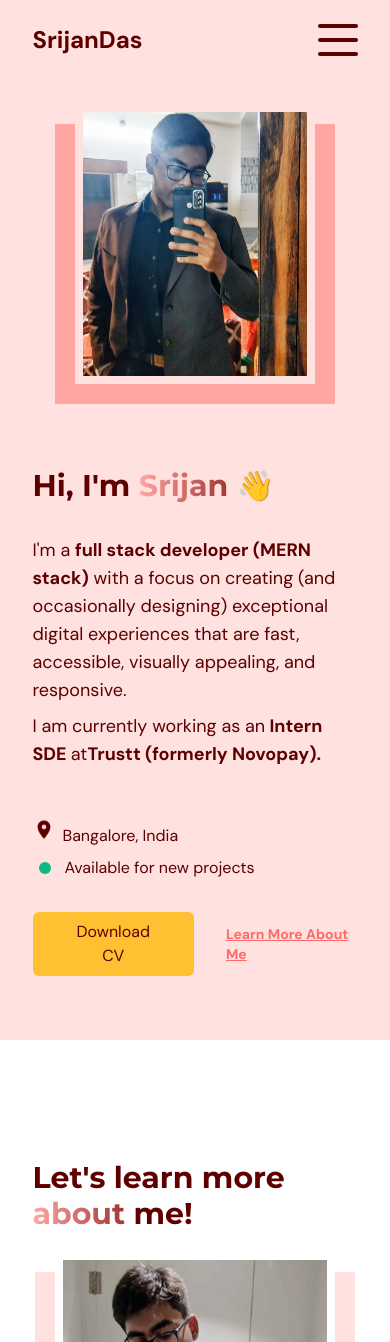
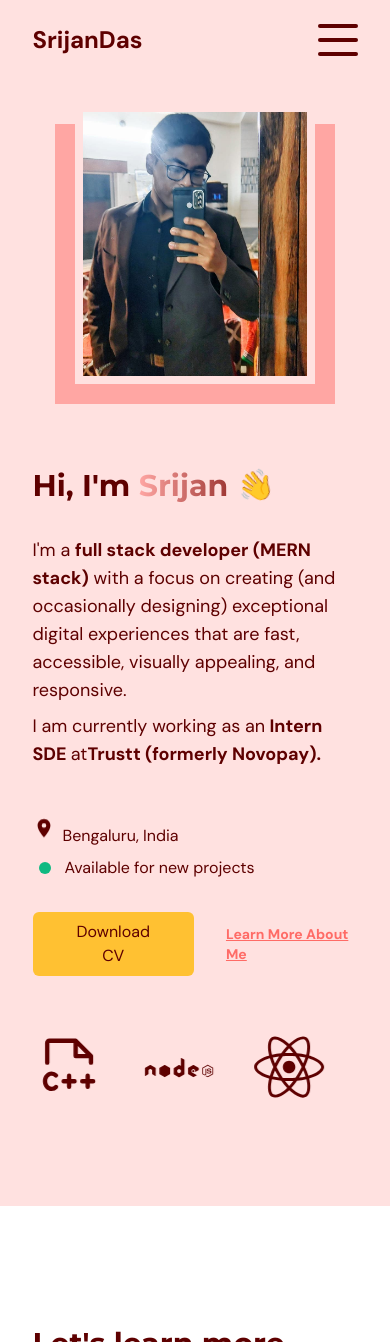
Before and after one commit to SrijanDas23/Portfolio, a React (Vite) app: page / in a window 390 px wide. Shown: the top 1342 px of the page. Built offline with nearby package versions, Linux system fonts and the light colour scheme.

Commit message:
Added a new infinite side scroll animation to home page for showing the skill icons

```diff
--- /dev/null
+++ b/src/components/Home/LogoCarousel.tsx
@@ -0,0 +1,42 @@
+import { IoLogoJavascript } from "react-icons/io5";
+import { SiFirebase, SiMongodb, SiTypescript } from "react-icons/si";
+import { PiFileCpp } from "react-icons/pi";
+import { DiNodejs } from "react-icons/di";
+import { FaCss3Alt, FaGithub, FaHtml5, FaReact } from "react-icons/fa";
+import { RiTailwindCssFill } from "react-icons/ri";
+import { BsFiletypeSql } from "react-icons/bs";
+
+const icons = [
+	IoLogoJavascript,
+	SiTypescript,
+	SiMongodb,
+	PiFileCpp,
+	DiNodejs,
+	FaReact,
+	FaGithub,
+	FaHtml5,
+	FaCss3Alt,
+	RiTailwindCssFill,
+	BsFiletypeSql,
+	SiFirebase,
+];
+
+function LogoCarousel() {
+	return (
+		<div className="overflow-hidden py-10 mt-4 md:mx-[10rem] relative mx-10">
+			<div className="flex animate-slide whitespace-nowrap w-max gap-10 hover:pause-animation">
+				{Array.from({ length: 15 }).map((_, index) =>
+					icons.map((IconComponent, idx) => (
+						<IconComponent
+							key={`${index}-${idx}`}
+							size={70}
+							className="transition-transform duration-300 ease-in-out hover:scale-125"
+						/>
+					))
+				)}
+			</div>
+		</div>
+	);
+}
+
+export default LogoCarousel;
--- a/src/components/Home/index.tsx
+++ b/src/components/Home/index.tsx
@@ -7,6 +7,7 @@ import { MdLocationOn } from "react-icons/md";
 import HText from "../../utils/HText";
 import DownloadButton from "../../utils/DownloadButton";
 import GradientText from "../../utils/GradientText";
+import LogoCarousel from "./LogoCarousel";
 
 type Props = {
 	setSelectedPage: (value: SelectedPage) => void;
@@ -80,7 +81,7 @@ function Home({ setSelectedPage }: Props) {
 									size={22}
 									className="animate-jumping-icon"
 								/>
-								<p>Bangalore, India</p>
+								<p>Bengaluru, India</p>
 							</div>
 
 							<div className="flex items-center gap-2">
@@ -150,6 +151,7 @@ function Home({ setSelectedPage }: Props) {
 					</div>
 				</motion.div>
 			</motion.div>
+			<LogoCarousel />
 		</section>
 	);
 }
--- a/tailwind.config.js
+++ b/tailwind.config.js
@@ -63,10 +63,15 @@ export default {
 					"90%": { transform: "translateX(1.2px)" },
 					"95%": { transform: "translateX(-1.2px)" },
 				},
+				slide: {
+					"0%": { transform: "translateX(0)" },
+					"100%": { transform: "translateX(-100%)" },
+				},
 			},
 			animation: {
 				"waving-hand": "waving 2s linear infinite",
 				"jumping-icon": "jumping 1.3s infinite",
+				"slide": "slide 400s linear infinite",
 			},
 		},
 		screens: {
@@ -86,6 +91,9 @@ export default {
 						transform: "translateY(-0.25rem)",
 					},
 				},
+				".pause-animation": {
+					animationPlayState: "paused",
+				},
 			};
 			addUtilities(newUtilities, ["responsive", "hover"]);
 		},
```
